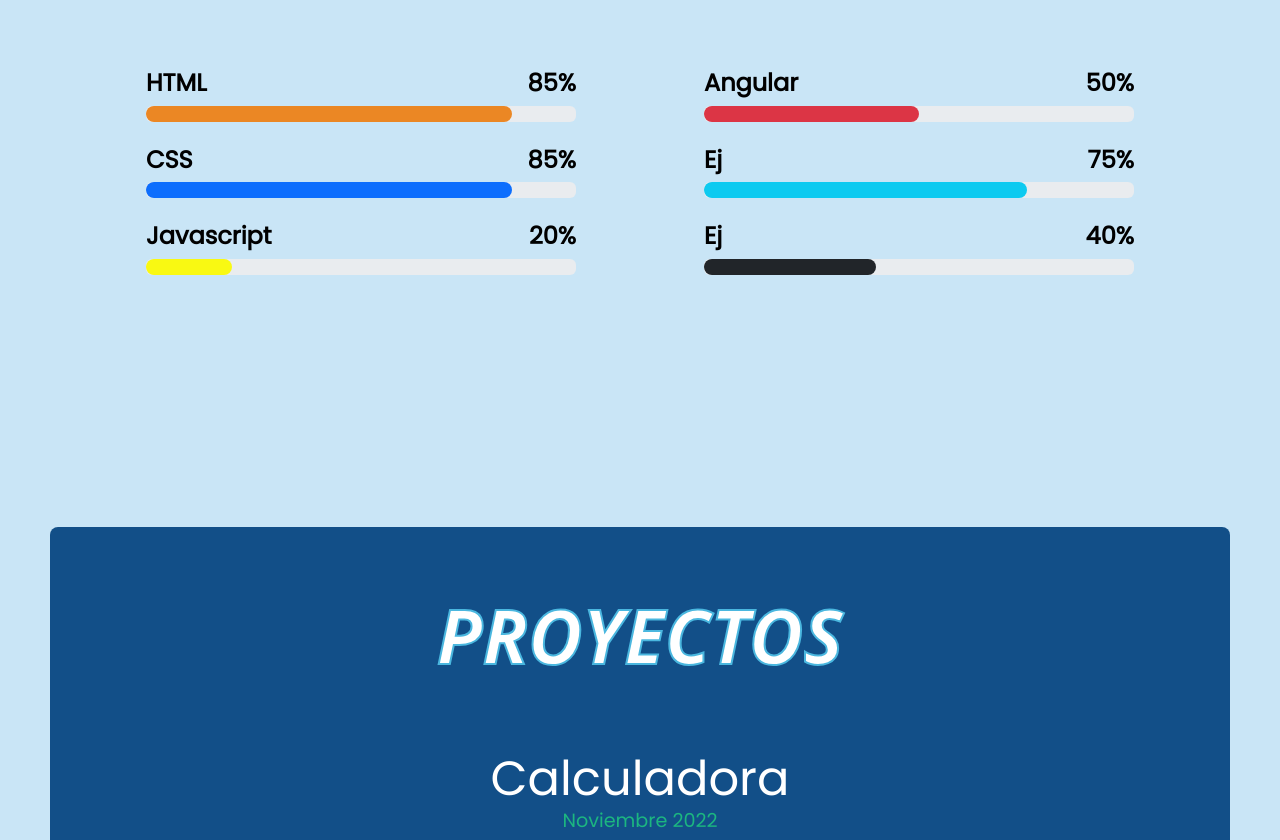
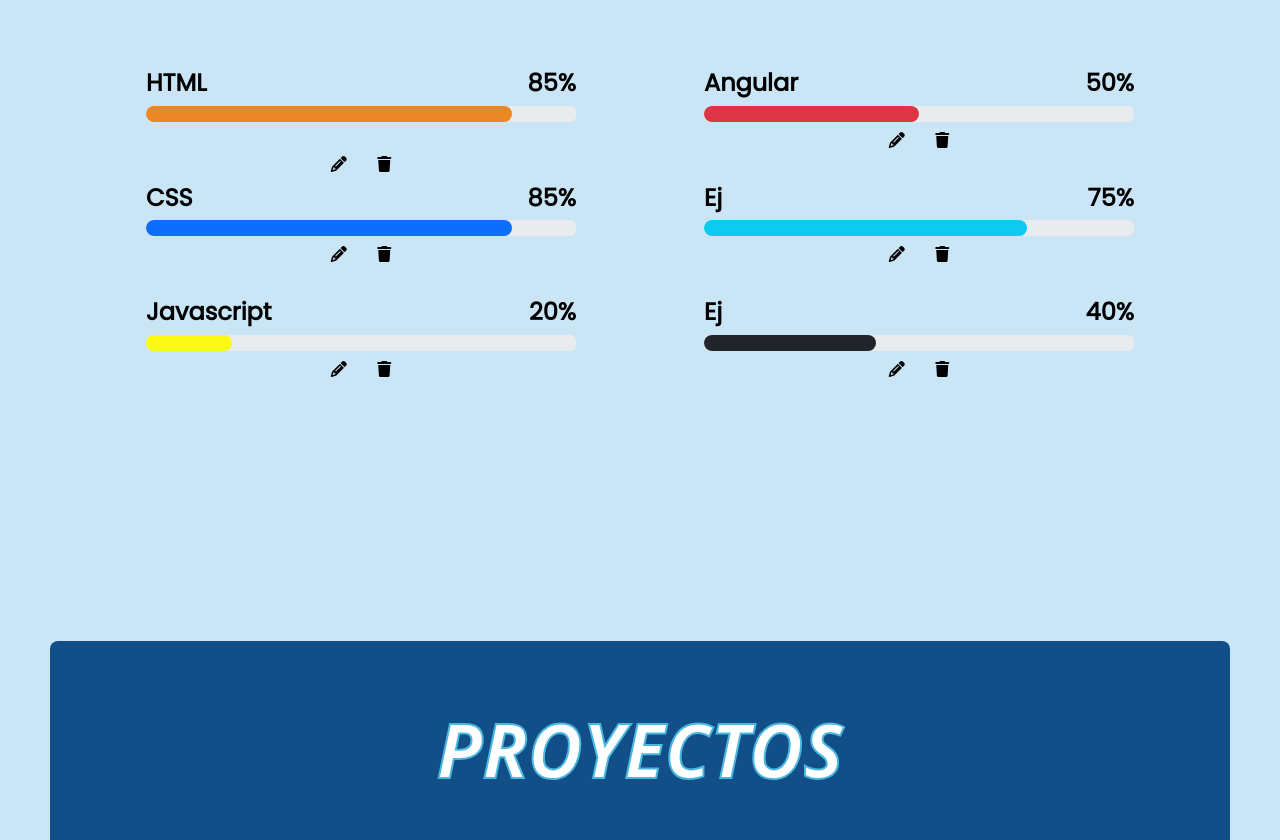
Before and after one commit to JohnnyGarcia8/PortfolioFrontEnd, a plain HTML site: page Dashboard-Login/dashboard.html in a window 1280 px wide. Shown: the part 3174-4014 px from the top of the page. Drawn offline with nearby package versions, Linux system fonts and the light colour scheme.

Commit message:
Botones editar/eliminar seccion skills

```diff
--- a/Dashboard-Login/dashboard.html
+++ b/Dashboard-Login/dashboard.html
@@ -15,7 +15,7 @@
  </head>
 
  <body>
-    <!-------------- Navbar Menú ------------->
+    <!--------------- Navbar Menú ------------------->
      <header class="header">
        <nav class="navbar fixed-top">
          <div class="container-fluid">
@@ -470,7 +470,7 @@
            <div class="row align-items-center">
 
            <div class="col-md-6"> <!-- md(medium) resolucion de pantalla  ≥768px -->
-        <!---- Barra HTML ---->
+      <!------- Barra HTML ------->
            <div class="skill mb-4"> <!--(margin-bottom-4) = (propiedad-lado-espacio)-->
              <div class="d-flex justify-content-between">
                <h6 class="tecnologia" >HTML</h6>
@@ -480,7 +480,44 @@
               <div class="progress-bar" id="html" role="progressbar" style="--w:85%"></div> <!-- defino la variable --w (=width) que me proporciona en cuanto se expande el progress-->
              </div>
            </div>
-        <!---- Barra CSS ---->
+        <!--Botones editar/eliminar-->
+            <div class="col">
+             <button type="button" class="btn pencil" data-bs-toggle="modal" data-bs-target="#skillsBtnModal">
+               <li><i class="fa-solid fa-pencil"></i></li>
+             </button>
+             <button type="button" class="btn trash" data-bs-toggle="modal" data-bs-target="">
+               <li><i class="fa-solid fa-trash"></i></li>
+             </button>
+             <!-- Modal CV-->
+            <div class="modal fade" id="skillsBtnModal" tabindex="-1" aria-labelledby="skillsBtnModalLabel" aria-hidden="true">
+              <div class="modal-dialog modal-content">
+                <div class="modal-header">
+                  <h3 class="modal-title w-100 text-center">Tecnología </h3>
+                  <button type="button" class="btn-close" data-bs-dismiss="modal" aria-label="Close"></button>
+                </div>
+                <div class="modal-body">
+                  <div class="mb-1">
+                    <label class="form-group pb-2">Título </label>
+                    <div class="col-sm-12">
+                      <input type="text" class="form-control">
+                    </div>
+                  </div>
+                </div>
+                <div class="modal-body">
+                  <div class="mb-1">
+                    <label class="form-group pb-2">Porcentaje </label>
+                  <div class="col-sm-12">
+                    <input type="text" class="form-control">
+                  </div>
+                </div>
+              </div>
+              <div class="modal-footer pb-1 pt-1">
+                <button type="button" class="btn btn-primary">Guardar</button>
+              </div>
+            </div>
+          </div>
+        </div>
+      <!------ Barra CSS --------->
            <div class="skill mb-4">
              <div class="d-flex justify-content-between">
                <h6 class="tecnologia">CSS</h6>
@@ -489,8 +526,17 @@
              <div class="progress">
                <div class="progress-bar bg-primary" id="css" role="progressbar" style="--w:85%;"></div>
              </div>
-           </div>
-        <!---- Barra JAVASCRIPT ---->
+        <!--Botones editar/eliminar-->
+              <div class="col">
+                <button type="button" class="btn pencil" data-bs-toggle="modal" data-bs-target="#skillsBtnModal">
+                <li><i class="fa-solid fa-pencil"></i></li>
+                </button>
+                <button type="button" class="btn trash" data-bs-toggle="modal" data-bs-target="">
+                <li><i class="fa-solid fa-trash"></i></li>
+                </button>
+              </div>
+            </div>
+      <!------ Barra JAVASCRIPT ---->
            <div class="skill mb-4">
              <div class="d-flex justify-content-between">
                <h6 class="tecnologia">Javascript</h6>
@@ -499,11 +545,20 @@
              <div class="progress">
                <div class="progress-bar" id="javascript" role="progressbar" style="--w:20%;"></div>
              </div>
+        <!--Botones editar/eliminar-->
+             <div class="col">
+              <button type="button" class="btn pencil" data-bs-toggle="modal" data-bs-target="#skillsBtnModal">
+                <li><i class="fa-solid fa-pencil"></i></li>
+              </button>
+              <button type="button" class="btn trash" data-bs-toggle="modal" data-bs-target="">
+                <li><i class="fa-solid fa-trash"></i></li>
+              </button>
+             </div>
            </div>
          </div>
 
          <div class="col-md-6">
-           <!---- Barra ANGULAR ---->
+      <!----- Barra ANGULAR ------>
            <div class="skill mb-4">
              <div class="d-flex justify-content-between">
                <h6 class="tecnologia">Angular</h6>
@@ -512,8 +567,17 @@
              <div class="progress">
               <div class="progress-bar bg-danger" id="angular" role="progressbar" style="--w:50%;"></div>
              </div>
-           </div>
-        <!---- Barra  ---->
+             <!--Botones editar/eliminar-->
+            <div class="col">
+              <button type="button" class="btn pencil" data-bs-toggle="modal" data-bs-target="#skillsBtnModal">
+                <li><i class="fa-solid fa-pencil"></i></li>
+              </button>
+              <button type="button" class="btn trash" data-bs-toggle="modal" data-bs-target="">
+                <li><i class="fa-solid fa-trash"></i></li>
+              </button>
+            </div>
+          </div>
+      <!----- Barra  ------>
            <div class="skill mb-4">
              <div class="d-flex justify-content-between">
                <h6 class="tecnologia">Ej</h6>
@@ -522,8 +586,17 @@
              <div class="progress">
                <div class="progress-bar bg-info" id="ej" role="progressbar" style="--w:75%;"></div>
              </div>
+          <!--Botones editar/eliminar-->
+             <div class="col">
+              <button type="button" class="btn pencil" data-bs-toggle="modal" data-bs-target="#skillsBtnModal">
+                <li><i class="fa-solid fa-pencil"></i></li>
+              </button>
+              <button type="button" class="btn trash" data-bs-toggle="modal" data-bs-target="">
+                <li><i class="fa-solid fa-trash"></i></li>
+              </button>
+            </div>
            </div>
-        <!---- Barra  ---->
+      <!----- Barra  ------>
            <div class="skill mb-4">
              <div class="d-flex justify-content-between">
                <h6 class="tecnologia">Ej</h6>
@@ -531,6 +604,14 @@
              </div>
              <div class="progress">
                <div class="progress-bar bg-dark" id="ej" role="progressbar" style="--w:40%;"></div>
+             </div><!--Botones editar/eliminar-->
+             <div class="col">
+              <button type="button" class="btn pencil" data-bs-toggle="modal" data-bs-target="#skillsBtnModal">
+                <li><i class="fa-solid fa-pencil"></i></li>
+              </button>
+              <button type="button" class="btn trash" data-bs-toggle="modal" data-bs-target="">
+                <li><i class="fa-solid fa-trash"></i></li>
+              </button>
              </div>
            </div>
          </div>
@@ -539,7 +620,8 @@
    </div>
  </section>
  </div>
-   <!------------------- Proyectos ------------------->
+
+   <!------------------- Proyectos ---------------------->
      <div class="horizontal-padding vertical-padding">
        <section class="project" id="proyectos">
          <div class="project-body">
@@ -571,7 +653,7 @@
          </div>
        </section>
      </div>
-   <!------------------- Contacto ------------------->
+   <!------------------- Contacto ----------------------->
      <div class="horizontal-padding vertical-padding">
        <section class="contact" id="contacto">
          <h2 class="contact-title">Contacto</h2>
@@ -617,7 +699,7 @@
          </nav>
        </section>
      </div>
-   <!------------------- Footer ------------------->
+   <!------------------- Footer ------------------------>
      <footer class="footer">
        <div class="container text-center" id="footer">
          <p id="contenedor-info">
```
Also changed, not shown: Pagina Main/index.html (+3 -3 lines).
